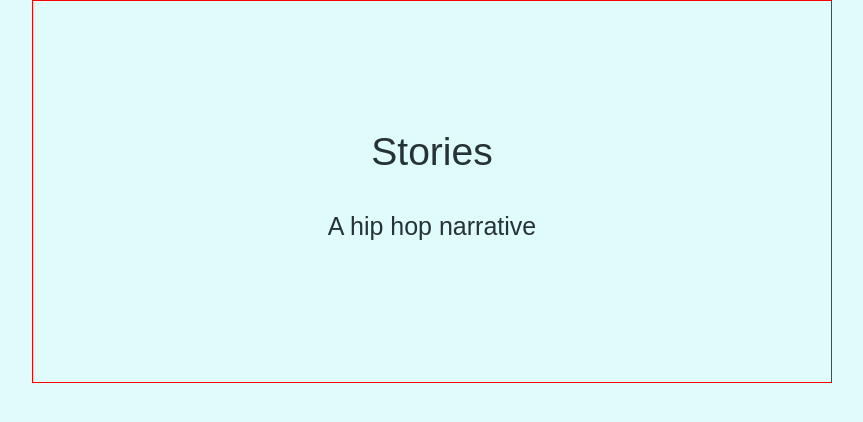
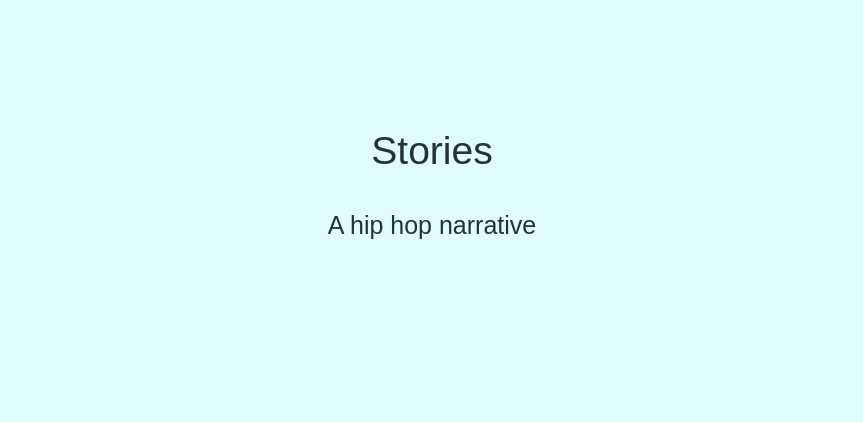
Before and after one commit to techtolentino/sidewalk-articles, a Jekyll site: the page built from index.html, in a window 1280 px wide. Shown: the top 422 px of the page, without its empty margins (208-1071 px from the left). Built offline with Jekyll 4.4.1, drawn with Linux system fonts in a browser that asks for light colours.

```diff
--- a/index.html
+++ b/index.html
@@ -1,7 +1,7 @@
 ---
 layout: default
 ---
-<div class="band--XL" style="border: 1px solid red;">
+<div class="band--XL">
 	<div class="wrapper centered">
 		<h1>Stories</h1>
 		<h3>A hip hop narrative</h3>
```
